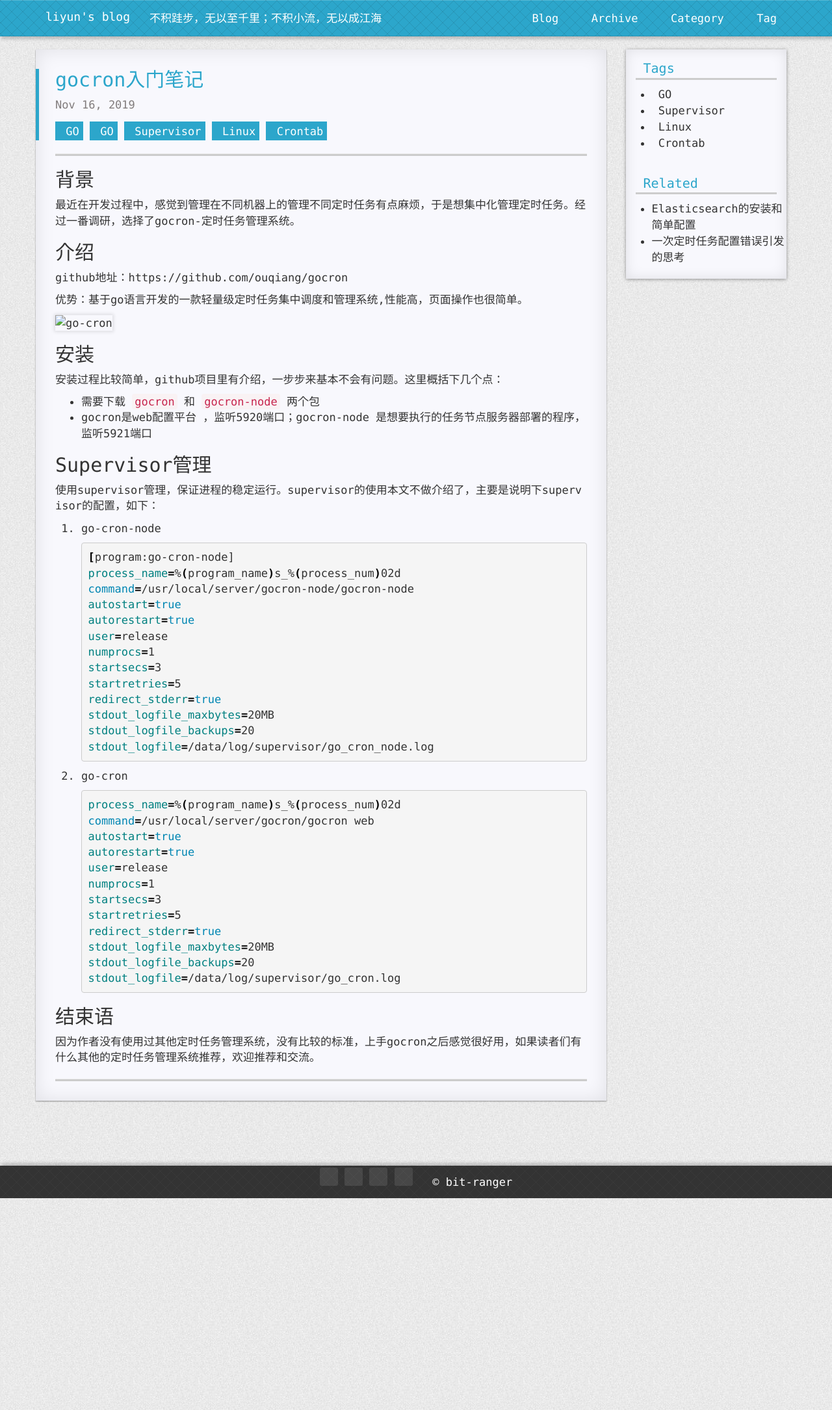
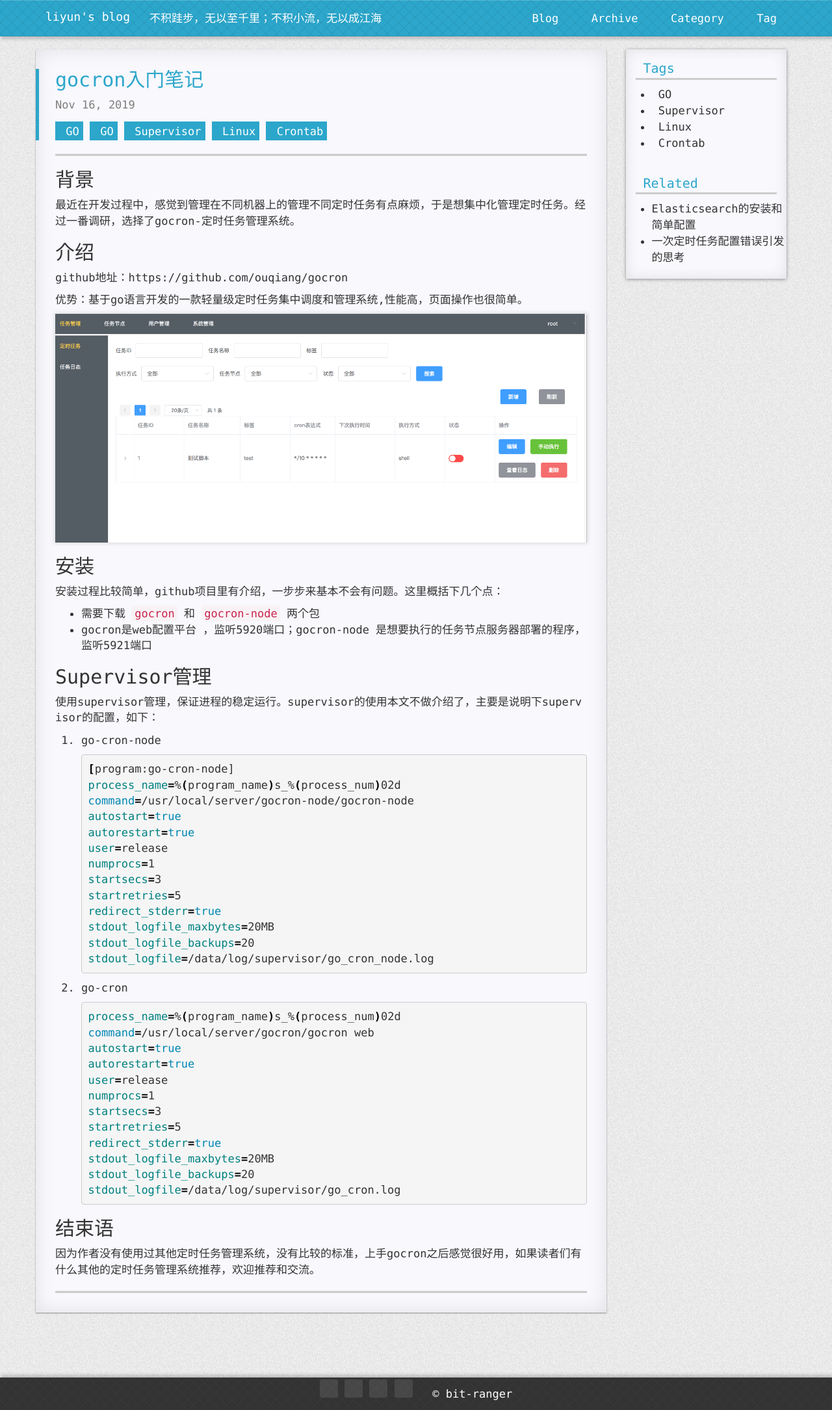
Before and after one commit to tsmliyun/tsmliyun.github.io, a Jekyll site: the page built from _posts/2019-11-16-gocron入门笔记.md, in a window 1280 px wide. Shown: the whole page at 65% size. Built offline with Jekyll 4.4.1, drawn with Linux system fonts in a browser that asks for light colours; nearby versions of some CDN libraries; library files that are not in the unit come from our copies; comment, search, counter and statistics services are not loaded; a style sheet for code colours, icons or effects is not loaded.

Commit message:
Update 2019-11-16-gocron入门笔记.md

```diff
--- a/_posts/2019-11-16-gocron入门笔记.md
+++ b/_posts/2019-11-16-gocron入门笔记.md
@@ -15,7 +15,7 @@
 
 优势：基于go语言开发的一款轻量级定时任务集中调度和管理系统,性能高，页面操作也很简单。
 
-![go-cron](/Users/yunli/liyun.github.io/static/img/go-cron.png)
+![go-cron](https://tsmliyun.github.io/static/img/go-cron.png)
 
 ## 安装
 
```
